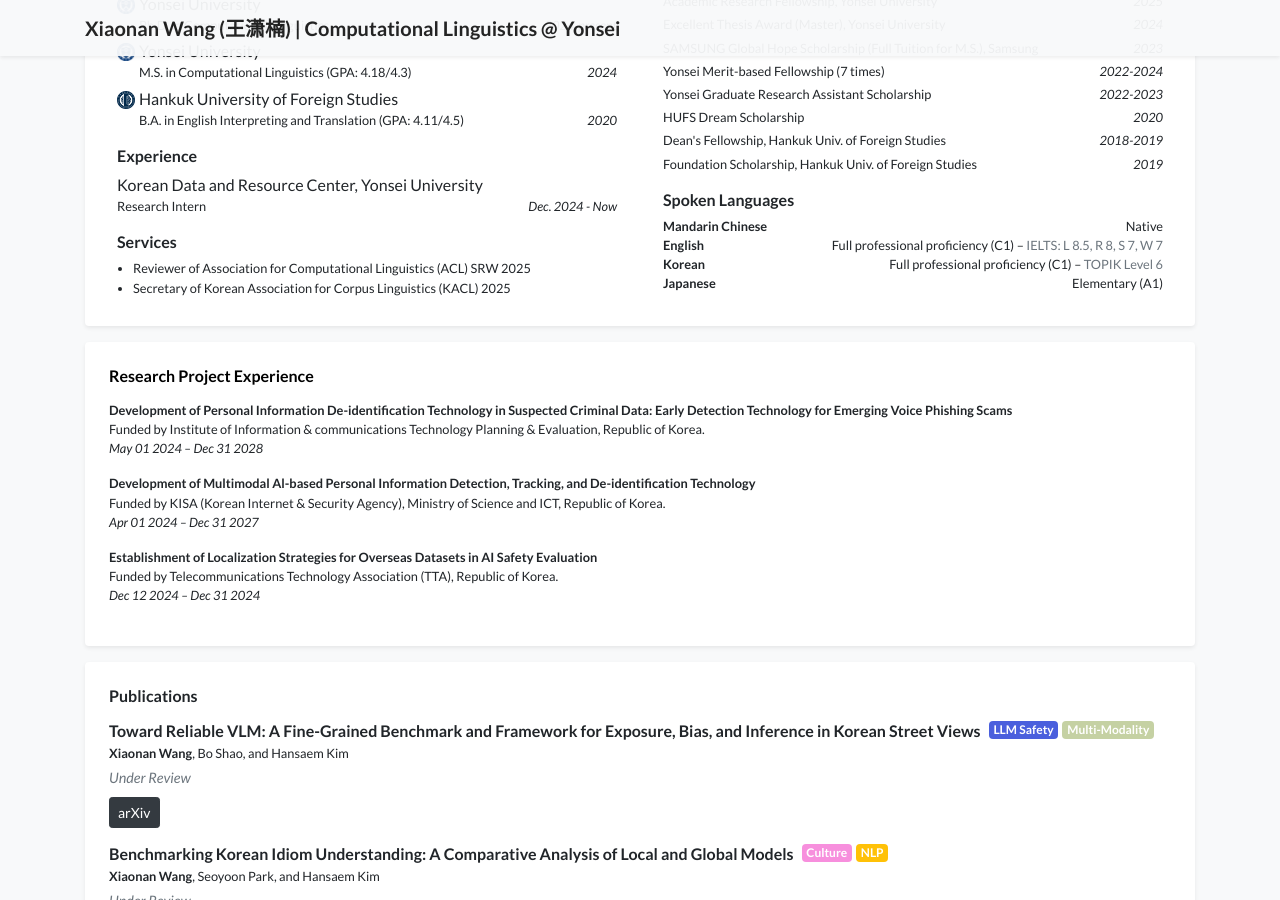
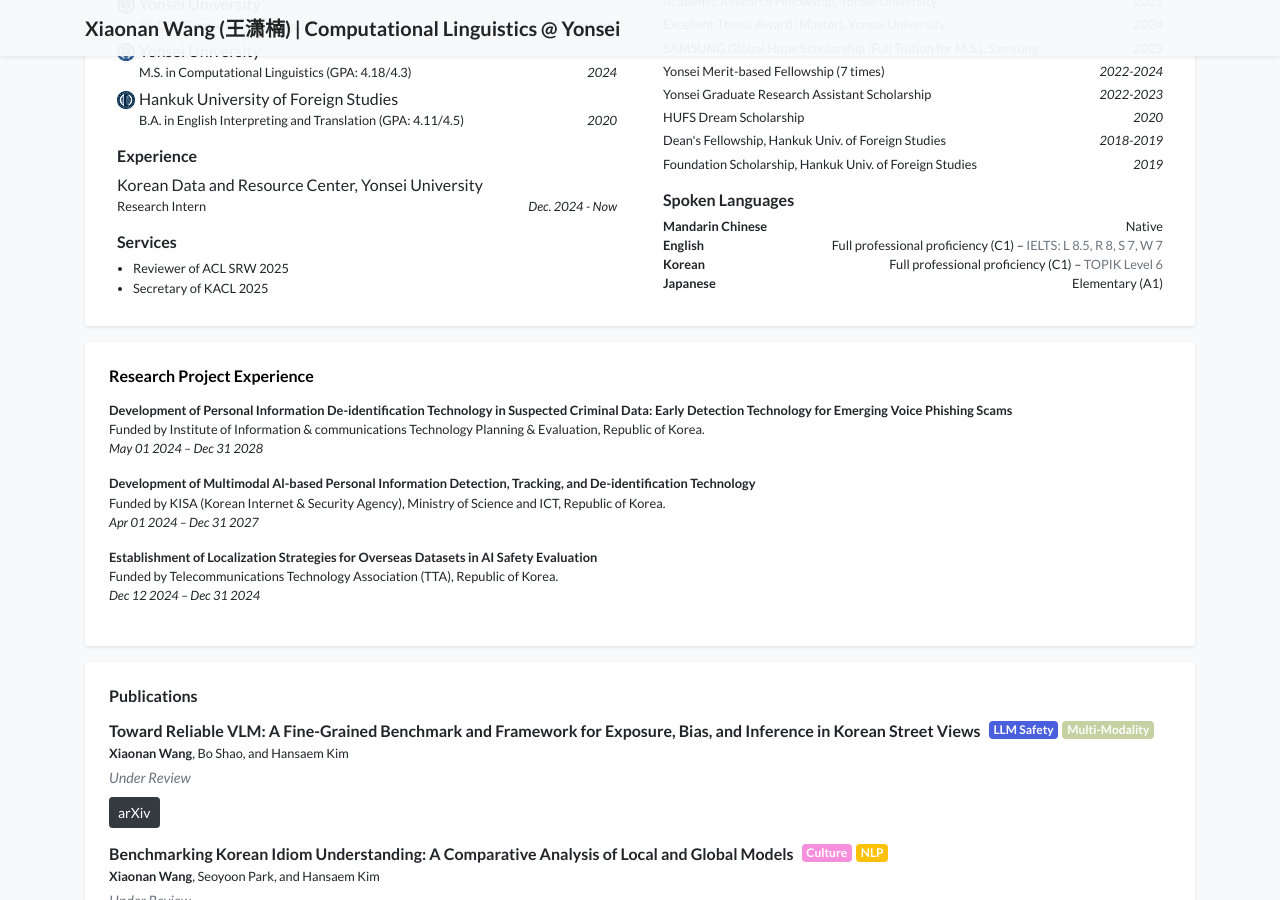
Before and after one commit to wangxiaonan-git/wangxiaonan-git.github.io, a Jekyll site: the page built from index.html, in a window 1280 px wide and 900 px high, scrolled down 617 px. Built offline with Jekyll 4.4.1, drawn with Linux system fonts in a browser that asks for light colours; a style sheet for code colours, icons or effects is not loaded.

Commit message:
Update profile.yml

```diff
--- a/_data/profile.yml
+++ b/_data/profile.yml
@@ -66,8 +66,8 @@ awards:
   date: 2019
 
 service:
-- name: Reviewer of Association for Computational Linguistics (ACL) SRW 2025 #<a href="https://2025.aclweb.org/">ACL SRW 2025</a>
-- name: Secretary of Korean Association for Corpus Linguistics (KACL) 2025 #<a href="https://kacl.or.kr/">KACL</a>
+- name: Reviewer of ACL SRW 2025 #<a href="https://2025.aclweb.org/">ACL SRW 2025</a>
+- name: Secretary of KACL 2025 #<a href="https://kacl.or.kr/">KACL</a>
 
 # Feel free to replace the footer text if you would like to, but I will greatly appreciate it
 # if you keep the link to the template so that more people can benefit from it. Thanks!
```
